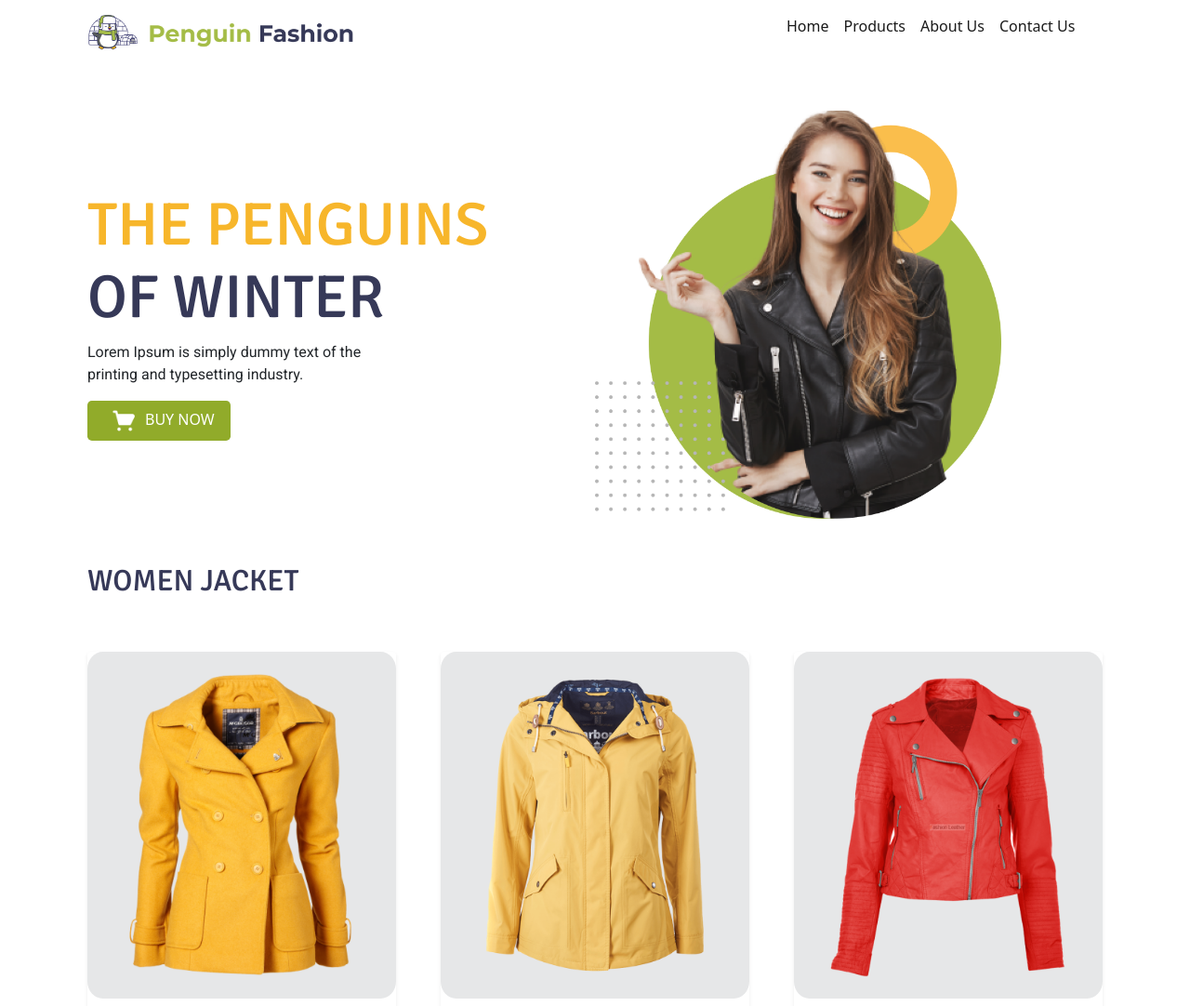
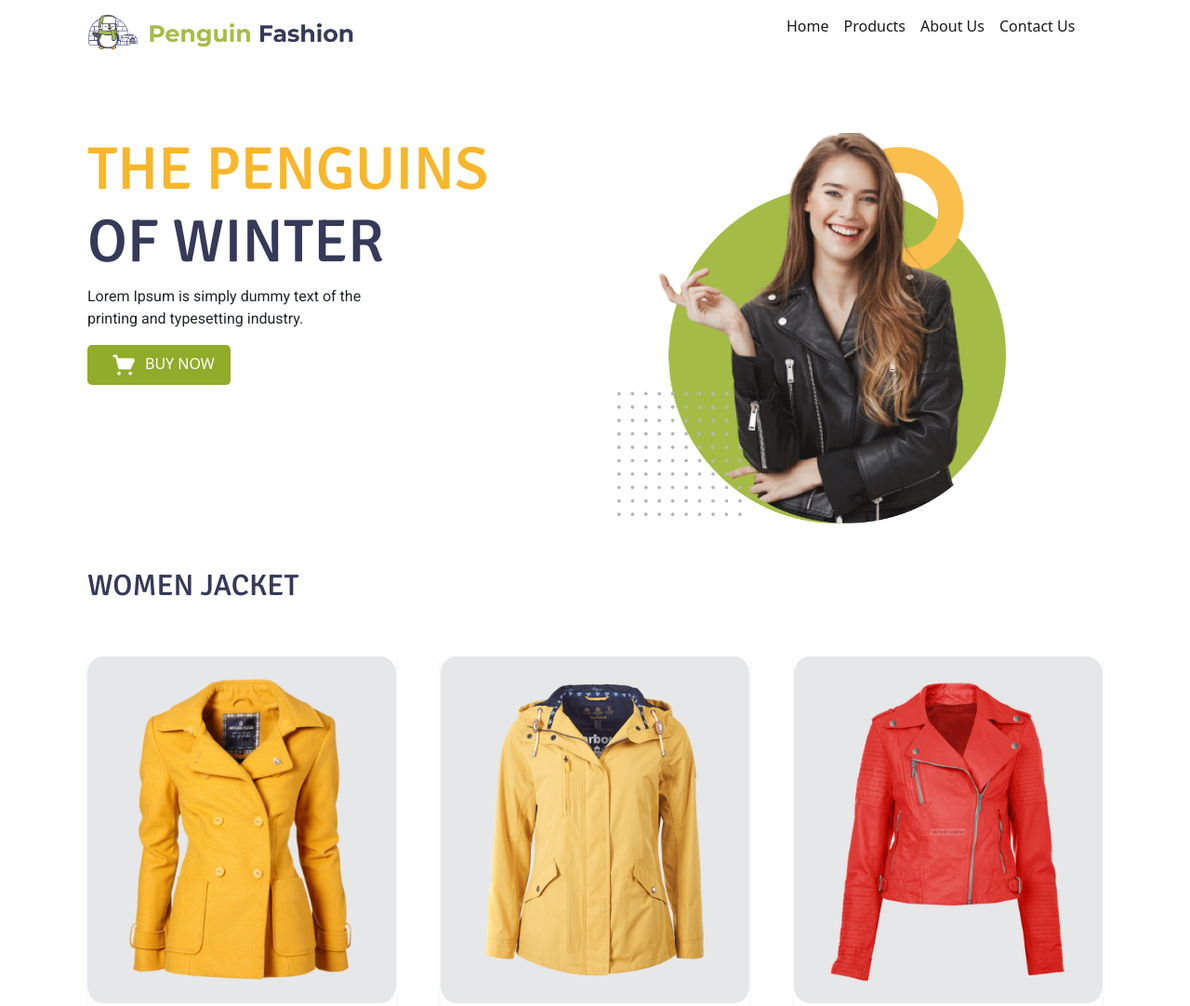
Before and after one commit to Miraj-Rahman/penguin-fashion, a plain HTML site: page index.html in a window 1280 px wide. Shown: the top 1082 px of the page at 93% size. Drawn offline with Linux system fonts and the light colour scheme.

Commit message:
responsible

```diff
--- a/index.html
+++ b/index.html
@@ -41,10 +41,10 @@
     </nav>
   </header>
 
-  <main>
+  <mai class="container">
     <section class="container mt-5">
-      <row class="d-flex align-items-center justify-content-center">
-        <div class="col-md-6">
+      <div class="row row-cols-1 row-cols-md-2 g-5">
+        <div class="col">
           <h1 class="f-size-lg"> <span style="color:rgb(247, 182, 43)">THE PENGUINS </span> <br> <span
               class="clr-deep-blue">OF WINTER</span>
           </h1>
@@ -55,7 +55,7 @@
                 alt="">BUY NOW</button>
           </div>
         </div>
-        <div class="col-md-6">
+        <div class="col">
           <img src="Image/Mask Group New.png" width="80%" alt="">
         </div>
         </row>
@@ -184,7 +184,8 @@
 
 
     <section class="container mt-5 d-flex">
-      <div class="col-md-5">
+      <div class="row row-cols-1 row-cols-md-2 g-3">
+        <div class="col">
           <div class="card mb-3 shadow-sm borderless-box" style="max-width: 450px;">
             <div class="row g-0">
               <div class="col-md-4 d-flex align-items-center justify-content-center">
@@ -227,7 +228,7 @@
             </div>
           </div>
         </div>
-      <div class="col-md-7">
+        <div class="col">
           <img src="Logo, Icon/XMLID 1.png" width="100%" alt="">
         </div>
     </section>
```
Lines whose indentation alone changed are shown as unchanged.
